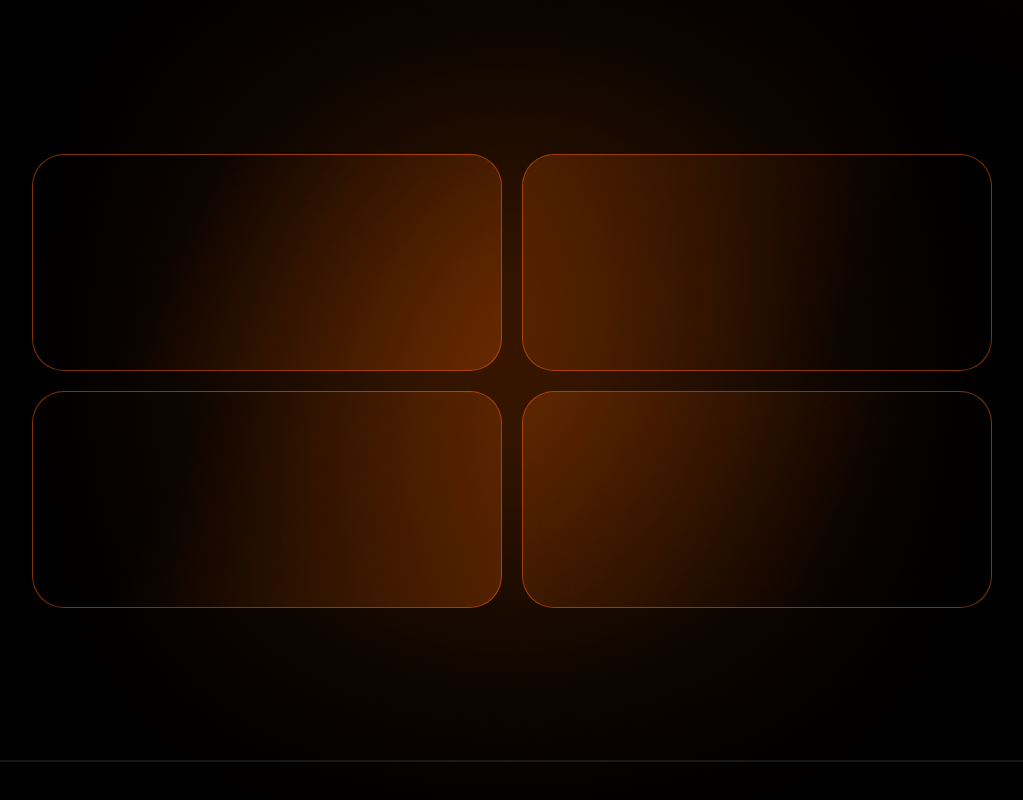
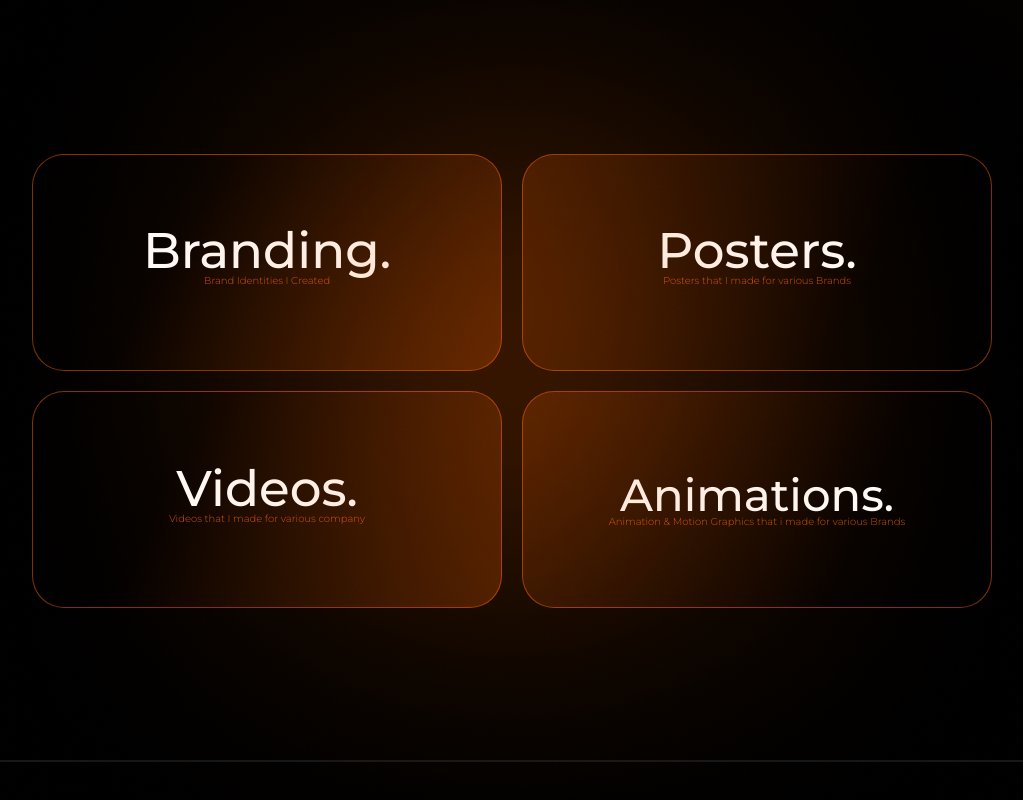
Before and after one commit to hrithic-raj/GraphicDesigner-Portfolio, a Next.js app: page / in a window 1280 px wide. Shown: the part 1638-2438 px from the top of the page, without its empty margins (128-1151 px from the left). Built offline with nearby package versions, Linux system fonts and the light colour scheme.

Commit message:
portfolio section text animation added

```diff
--- a/src/app/globals.css
+++ b/src/app/globals.css
@@ -203,3 +203,10 @@ body {
   0% { translate: -220%; }
   100% { translate: 220%; }
 }
+
+
+@media (min-width: 1700px) {
+  .text-3xl-monitor {
+    font-size: 65px; /* monitor size */
+  }
+}
--- a/src/components/Portfolio.tsx
+++ b/src/components/Portfolio.tsx
@@ -12,16 +12,165 @@ function Portfolio() {
       />
       <div className="flex justify-center items-center h-full w-full">
         <div className="grid grid-cols-2 grid-rows-2 h-[60%] w-3/4 gap-5">
-          {/* <div className="border w-full h-full rounded-4xl
-            bg-linear-to-br from-[#000000] from-0% via-[#000000] via-50% to-[#FF6600] to-100%">
-          </div> */}
-          <div className="bg-[url('../assets/gradient-left.png')] bg-cover bg-center rounded-4xl border border-[#FF6600]/50">
+          <div className="
+            group
+            flex justify-center items-center
+            bg-[url('../assets/gradient-left.png')] bg-cover bg-center
+            rounded-4xl border border-[#FF6600]/50
+          ">
+            <div className="h-1/3 w-1/2 flex justify-center items-center">
+              <div className="
+                flex flex-col items-center
+                h-full w-full
+                transition-transform duration-300 ease-out
+                group-hover:scale-110 lg:group-hover:scale-115
+              ">
+
+                {/* MAIN TITLE */}
+                <p className="
+                  text-white
+                  font-[montserrat] font-medium
+                  leading-none
+                  text-3xl-monitor
+                  text-[36px] sm:text-[42px] md:text-[50px] lg:text-[50px]
+                  whitespace-nowrap
+                ">
+                  Branding.
+                </p>
+
+                {/* SUBTEXT */}
+                <p className="
+                  text-[#FF6600]/80
+                  font-[montserrat] font-light
+                  leading-none
+                  text-[8px] sm:text-[9px] md:text-[10px]
+                  whitespace-nowrap
+                ">
+                  Brand Identities I Created
+                </p>
+
+              </div>
+            </div>
           </div>
-          <div className="bg-[url('../assets/gradient-right.png')] bg-cover bg-center rounded-4xl border border-[#FF6600]/50">
+          <div className="
+            group
+            flex justify-center items-center
+            bg-[url('../assets/gradient-right.png')] bg-cover bg-center
+            rounded-4xl border border-[#FF6600]/50
+          ">
+            <div className="h-1/3 w-1/2 flex justify-center items-center">
+              <div className="
+                flex flex-col items-center
+                h-full w-full
+                transition-transform duration-300 ease-out
+                group-hover:scale-110 lg:group-hover:scale-115
+              ">
+
+                {/* MAIN TITLE */}
+                <p className="
+                  text-white
+                  font-[montserrat] font-medium
+                  leading-none
+                  text-3xl-monitor
+                  text-[36px] sm:text-[42px] md:text-[50px] lg:text-[50px]
+                  whitespace-nowrap
+                ">
+                  Posters.
+                </p>
+
+                {/* SUBTEXT */}
+                <p className="
+                  text-[#FF6600]/80
+                  font-[montserrat] font-light
+                  leading-none
+                  text-[8px] sm:text-[9px] md:text-[10px]
+                  whitespace-nowrap
+                ">
+                  Posters that I made for various Brands
+                </p>
+
+              </div>
+            </div>
           </div>
-          <div className="bg-[url('../assets/gradient-left.png')] bg-cover bg-center rounded-4xl border border-[#FF6600]/50">
+          <div className="
+            group
+            flex justify-center items-center
+            bg-[url('../assets/gradient-left.png')] bg-cover bg-center
+            rounded-4xl border border-[#FF6600]/50
+          ">
+            <div className="h-1/3 w-1/2 flex justify-center items-center">
+              <div className="
+                flex flex-col items-center
+                h-full w-full
+                transition-transform duration-300 ease-out
+                group-hover:scale-110 lg:group-hover:scale-115
+              ">
+
+                {/* MAIN TITLE */}
+                <p className="
+                  text-white
+                  font-[montserrat] font-medium
+                  leading-none
+                  text-3xl-monitor
+                  text-[36px] sm:text-[42px] md:text-[50px] lg:text-[50px]
+                  whitespace-nowrap
+                ">
+                  Videos.
+                </p>
+
+                {/* SUBTEXT */}
+                <p className="
+                  text-[#FF6600]/80
+                  font-[montserrat] font-light
+                  leading-none
+                  text-[8px] sm:text-[9px] md:text-[10px]
+                  whitespace-nowrap
+                ">
+                  Videos that I made for various company
+                </p>
+
+              </div>
+            </div>
           </div>
-          <div className="bg-[url('../assets/gradient-right.png')] bg-cover bg-center rounded-4xl border border-[#FF6600]/50">
+          <div className="
+            group
+            flex justify-center items-center
+            bg-[url('../assets/gradient-right.png')] bg-cover bg-center
+            rounded-4xl border border-[#FF6600]/50
+          ">
+            <div className="h-1/3 w-1/2 flex justify-center items-center">
+              <div className="
+                flex flex-col items-center justify-center
+                h-full w-full
+                transition-transform duration-300 ease-out
+                group-hover:scale-110 lg:group-hover:scale-115
+              ">
+
+                {/* MAIN TITLE */}
+                <p className="
+                  text-white
+                  font-[montserrat] font-medium
+                  leading-none
+                  text-[36px] sm:text-[42px] md:text-[50px] lg:text-[45px]
+                  whitespace-nowrap
+                  text-3xl-monitor
+                ">
+                  Animations.
+                </p>
+
+                {/* SUBTEXT */}
+                <p className="
+                  text-[#FF6600]/80
+                  font-[montserrat] font-light
+                  leading-none
+                  text-[8px] sm:text-[9px] md:text-[10px]
+                  whitespace-nowrap
+                ">
+                  Animation & Motion Graphics that i made for various Brands
+                </p>
+
+              </div>
+            </div>
           </div>
         </div>
       </div>
```
